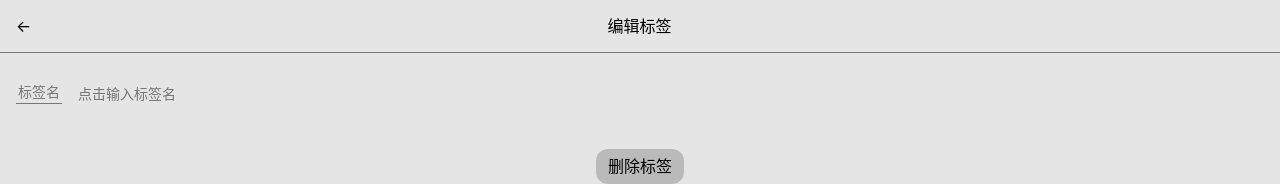
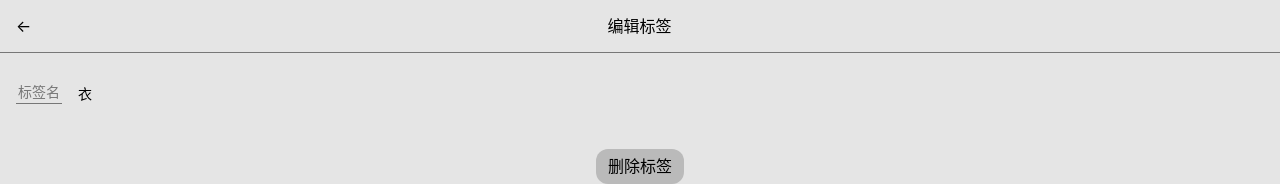
Before and after one commit to KyraZheng/CopperDaily-react, a React (Create React App) app: page /#/tags/1 in a window 1280 px wide. Shown: the top 184 px of the page. Built offline with nearby package versions, Linux system fonts and the light colour scheme.

Commit message:
编辑 tag 名

```diff
--- a/src/useTags.tsx
+++ b/src/useTags.tsx
@@ -11,7 +11,26 @@
 const useTags = () => {
   const [tags, setTags] = useState<{ id: number; name: string }[]>(defaultTags);
   const findTag = (id: number) => tags.filter(tag => tag.id === id)[0];
-  return {tags, setTags, findTag};
+  const findTagIndex = (id: number) => {
+    let result = -1;
+    for(let i = 0 ; i < tags.length; i++) {
+      if(tags[i].id === id) {
+        result = i;
+        break;
+      }
+    }
+    return result
+  };
+  const updateTag = (id: number, obj: {name: string}) =>{
+    // 获取你想要的 tag 下标
+    const index = findTagIndex(id)
+    // 深拷贝 tags 得到 tagsClone
+    const tagsClone = JSON.parse(JSON.stringify(tags))
+    // 把 tagsClone 的第 index 删掉，换成 {id: id , name: obj.name}
+    tagsClone.splice(index,1,{id: id ,name: obj.name})
+    setTags(tagsClone)
+  };
+  return {tags, setTags, findTag, updateTag, findTagIndex}
 };
 
 export {useTags};
--- a/src/views/Tag.tsx
+++ b/src/views/Tag.tsx
@@ -11,9 +11,9 @@
   id: string
 }
 const Tag: React.FC = () => {
-  const {findTag} = useTags();
-  let {id} = useParams<Params>();
-  const tag = findTag(parseInt(id));
+  const {findTag, updateTag} = useTags();
+  let {id: idString} = useParams<Params>();
+  const tag = findTag(parseInt(idString));
 
   return (
     <Layout>
@@ -27,6 +27,10 @@
       <div>
         <InputWrapper>
           <Input label="标签名" type="text" placeholder="点击输入标签名"
+                 value={tag.name}
+                 onChange={(e) => {
+                   updateTag(tag.id, {name: e.target.value})
+                 }}
           />
         </InputWrapper>
       </div>
```
